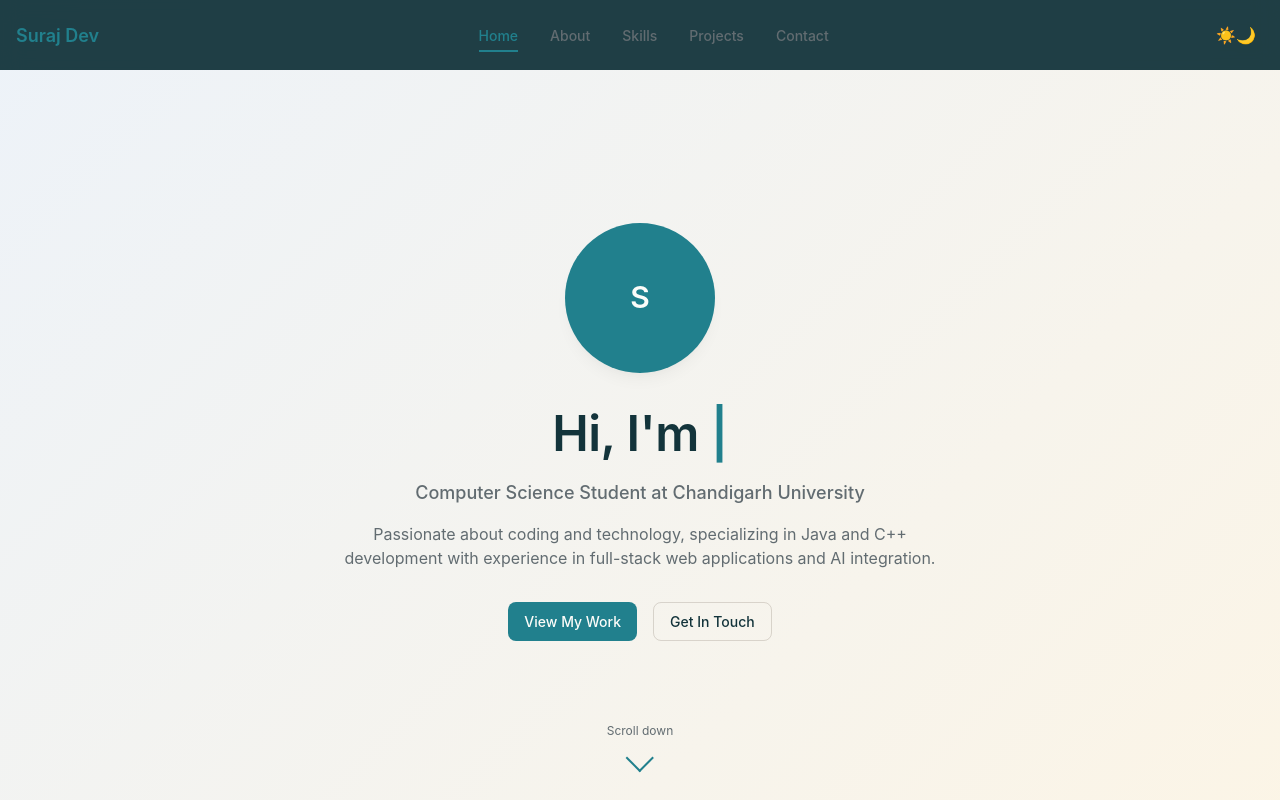
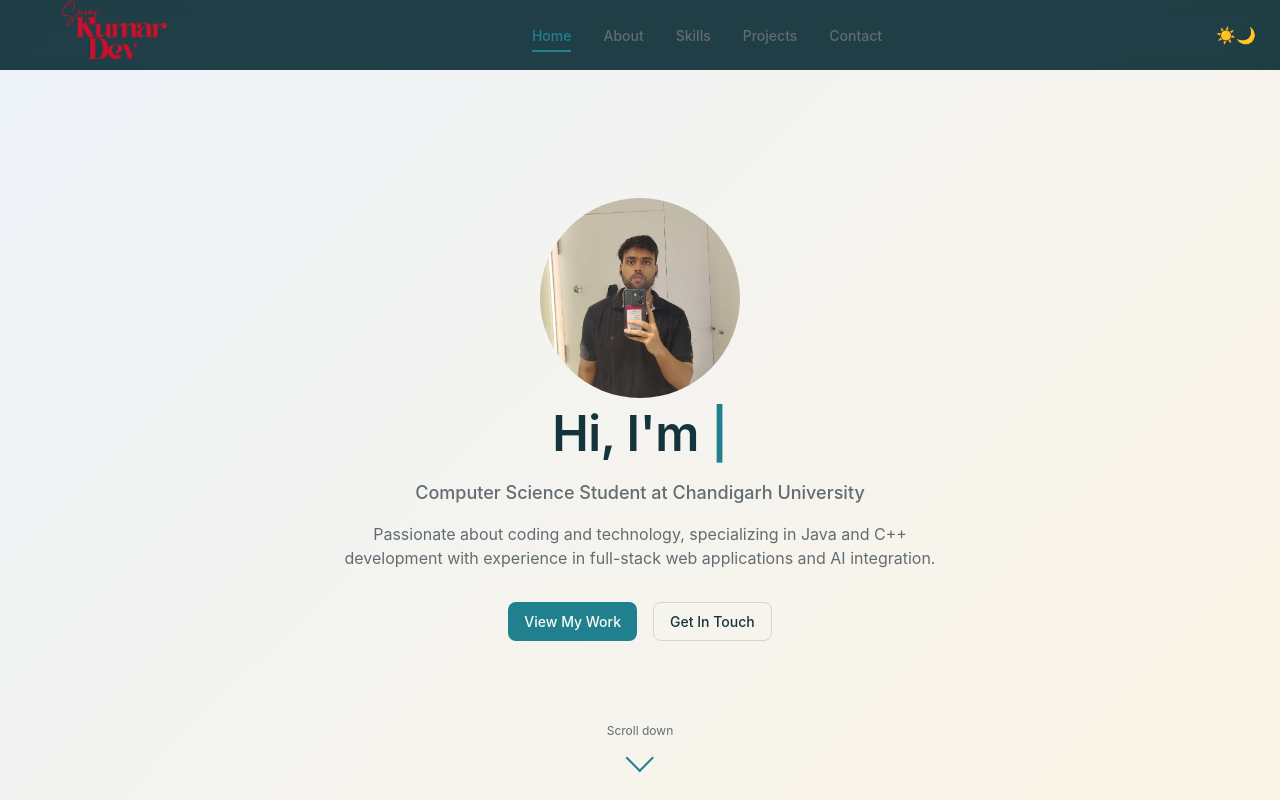
Before and after one commit to surajkumardev/Portfolio-website, a plain HTML site: page index.html in a window 1280 px wide. Shown: the top 800 px of the page. Drawn offline with Linux system fonts and the light colour scheme; a web font is replaced by a local one.

Commit message:
adding assets

```diff
--- a/index.html
+++ b/index.html
@@ -12,7 +12,8 @@
     <nav class="navbar" id="navbar">
         <div class="nav-container">
             <div class="nav-logo">
-                <a href="#home">Suraj Dev</a>
+
+                <img src="assets/logo.png" alt="logo">
             </div>
             <ul class="nav-menu" id="nav-menu">
                 <li class="nav-item">
@@ -51,7 +52,10 @@
                 <div class="hero-image">
                     <!-- Add profile image from assets/profile.jpg -->
                     <div class="profile-placeholder">
-                        <span class="profile-initial">S</span>
+                        <!-- <span class="profile-initial">S</span> -->
+                        <!-- Add profile image from assets/img.png -->
+<img src="assets/img.jpg" alt="Profile Image" class="profile-image">
+
                     </div>
                 </div>
                 <h1 class="hero-title">
--- a/style.css
+++ b/style.css
@@ -780,18 +780,21 @@ body {
   justify-content: space-between;
   height: 70px;
 }
-
-.nav-logo a {
-  font-size: var(--font-size-xl);
-  font-weight: var(--font-weight-bold);
-  color: var(--color-primary);
-  text-decoration: none;
-  transition: color var(--duration-fast) var(--ease-standard);
-}
-
-.nav-logo a:hover {
-  color: var(--color-primary-hover);
-}
+/* --------------------------------------------------------*/
+.nav-logo {
+  height: 190px;      /* Suitable height for nav logo */
+  width: auto;       /* Auto width keeps aspect ratio */
+  padding: 10px;     /* Optional: adds spacing around logo */
+  display: flex;
+  align-items: center;
+}
+
+.nav-logo img {
+  height: 100%;
+  width: auto;
+  object-fit: contain;
+}
+
 
 .nav-menu {
   display: flex;
@@ -1554,3 +1557,10 @@ body {
     padding: var(--space-20);
   }
 }
+
+.profile-image {
+    width: 200px;
+    height: 200px;
+    border-radius: 50%;
+    object-fit: cover;
+}
```
Also changed, not shown: assets/img.jpg (added), assets/logo.png (added).
